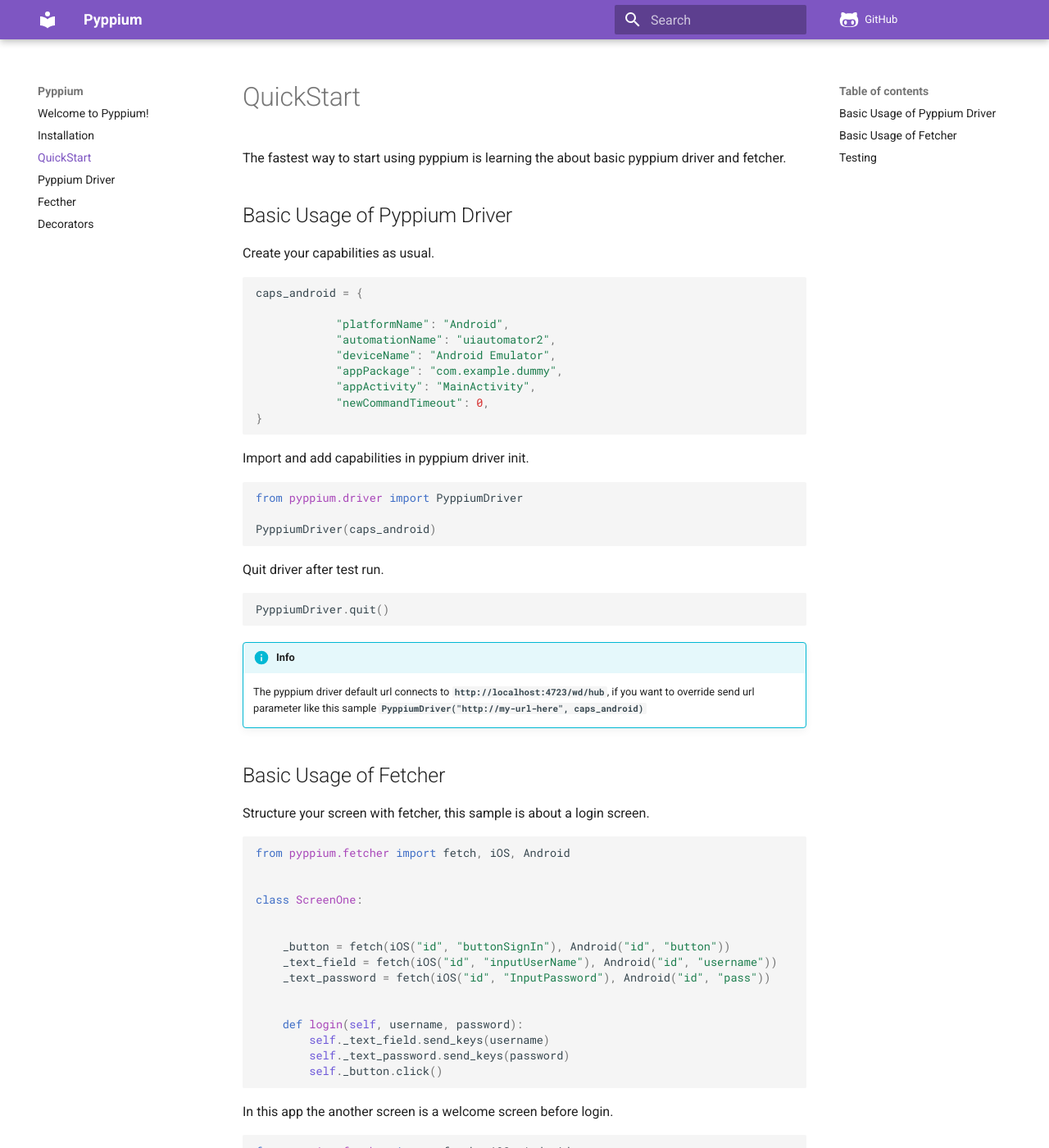
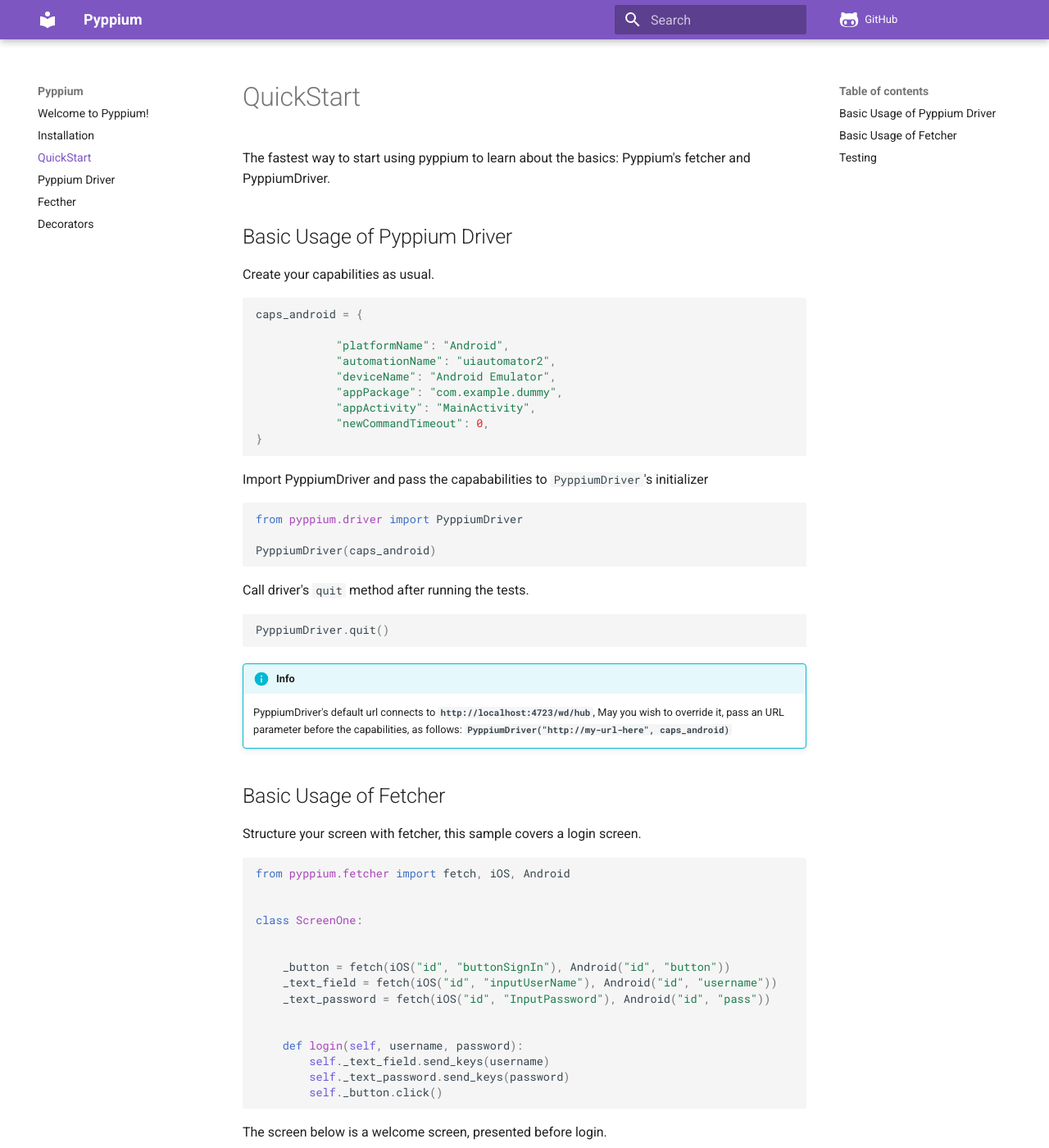
Before and after one commit to leomenezessz/pyppium, an MkDocs documentation site: the page built from docs/getting-started.md, in a window 1280 px wide and 1400 px high. Shown: the whole window at 82% size. Built offline with MkDocs 1.6.1 and Material for MkDocs 9.7.7, drawn with Linux system fonts in a browser that asks for light colours; comment, search, counter and statistics services are not loaded; some of the changed text lies outside the part shown.

Commit message:
(docs) fix en typos

`````diff
--- a/docs/getting-started.md
+++ b/docs/getting-started.md
@@ -1,6 +1,6 @@
 # QuickStart
 
-The fastest way to start using pyppium is learning the about basic pyppium driver and fetcher.
+The fastest way to start using pyppium to learn about the basics: Pyppium's fetcher and PyppiumDriver.
 
 ## Basic Usage of Pyppium Driver
 
@@ -20,7 +20,7 @@
 
 ```
 
-Import and add capabilities in pyppium driver init.
+Import PyppiumDriver and pass the capababilities to `PyppiumDriver`'s initializer
 
 ```python
 
@@ -30,7 +30,7 @@
 
 ```
 
-Quit driver after test run.
+Call driver's `quit` method after running the tests.
 
 ```python
 
@@ -39,14 +39,14 @@
 ```
 
 !!! Info
-    The pyppium driver default url connects to **```http://localhost:4723/wd/hub```**,
-    if you want to override send url parameter like this sample **```
+    PyppiumDriver's default url connects to **```http://localhost:4723/wd/hub```**,
+    May you wish to override it, pass an URL parameter before the capabilities, as follows: **```
     PyppiumDriver("http://my-url-here", caps_android)```**
 
 
 ## Basic Usage of Fetcher
 
-Structure your screen with fetcher, this sample is about a login screen.
+Structure your screen with fetcher, this sample covers a login screen.
 
 
 ````python
@@ -69,7 +69,7 @@
 
 ````
 
-In this app the another screen is a welcome screen before login.
+The screen below is a welcome screen, presented before login.
 
 ```python
 
@@ -86,11 +86,11 @@
 ```
 
 !!! Info
-    The fetcher always wait element to be visible.
+    The fetcher always awaits for elements to become visible.
 
 ## Testing
 
-Create your test and use your screens and pyppium driver.
+Create your test and use your screens and PyppiumDriver.
 
 ```python
 
@@ -119,9 +119,9 @@
 ```
 
 !!! warning
-    The fetcher module search element by platform in capabilities.
-    He only search for **Android** or **iOS**, if **```platformName```** is
-    android he looking for android element and if ios he looking for
-    ios element.
+    The fetcher module searches elements in capabilities by the platform.
+    It only searches for **Android** or **iOS**, so if **```platformName```** is
+    `android`, it's looking for the Android element and if it's `ios`, it's looking for
+    the iOS element.
 
 <br/>
`````
Also changed, not shown: docs/index.md (+4 -4 lines), docs/installation.md (+2 -2 lines).
